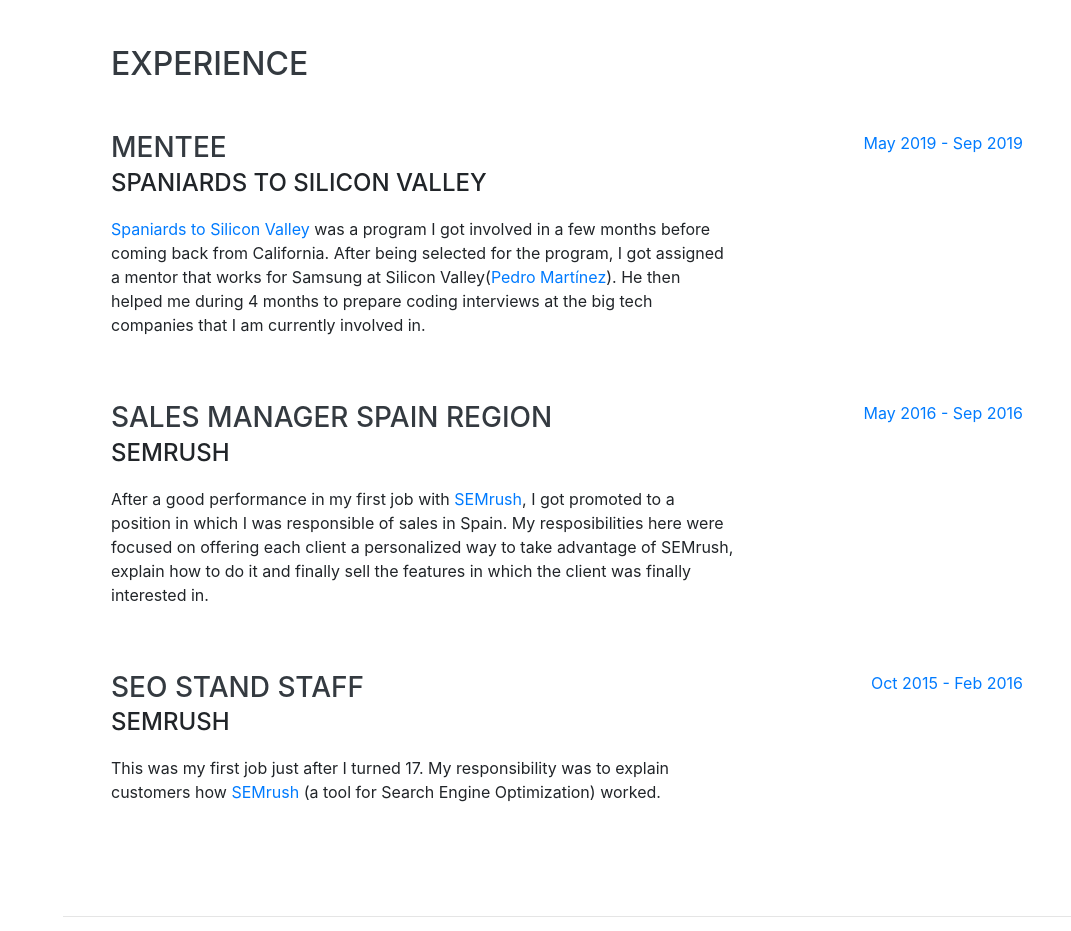
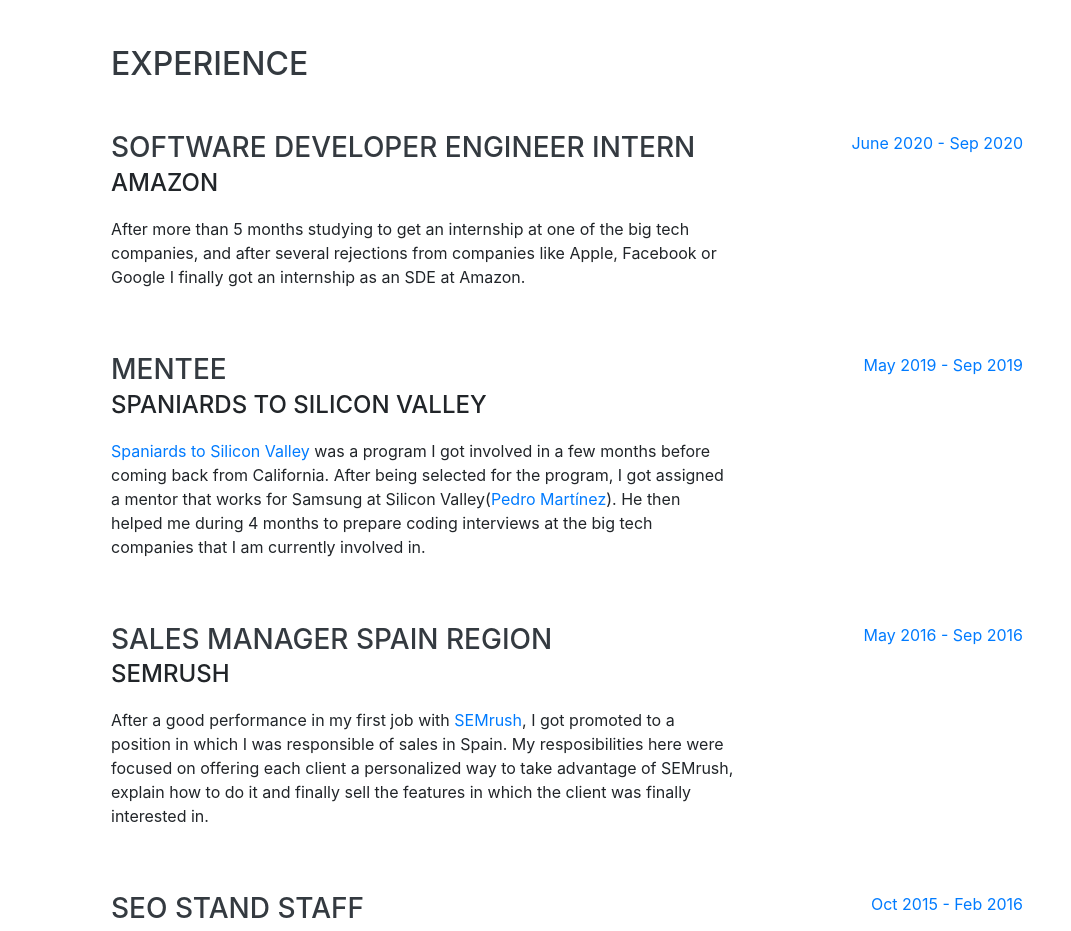
Before and after one commit to criskgl/criskgl.github.io, a website with bundled scripts: page index.html in a window 1280 px wide. Shown: the part 804-1735 px from the top of the page, without its empty margins (209-1280 px from the left). Built offline with nearby package versions, Linux system fonts and the light colour scheme; a web font is replaced by a local one.

Commit message:
Update index.html

```diff
--- a/index.html
+++ b/index.html
@@ -97,6 +97,17 @@
     <section class="resume-section p-3 p-lg-5 d-flex justify-content-center" id="experience">
       <div class="w-100">
         <h2 class="mb-5">Experience</h2>
+
+	<div class="resume-item d-flex flex-column flex-md-row justify-content-between mb-5">
+          <div class="resume-content">
+            <h3 class="mb-0">Software Developer Engineer Intern</h3>
+            <div class="subheading mb-3">Amazon</div>
+            <p>After more than 5 months studying to get an internship at one of the big tech companies, and after several rejections from companies like Apple, Facebook or Google I finally got an internship as an SDE at Amazon.
+          </div>
+          <div class="resume-date text-md-right">
+            <span class="text-primary">June 2020 - Sep 2020</span>
+          </div>
+        </div>
 
         <div class="resume-item d-flex flex-column flex-md-row justify-content-between mb-5">
           <div class="resume-content">
```
